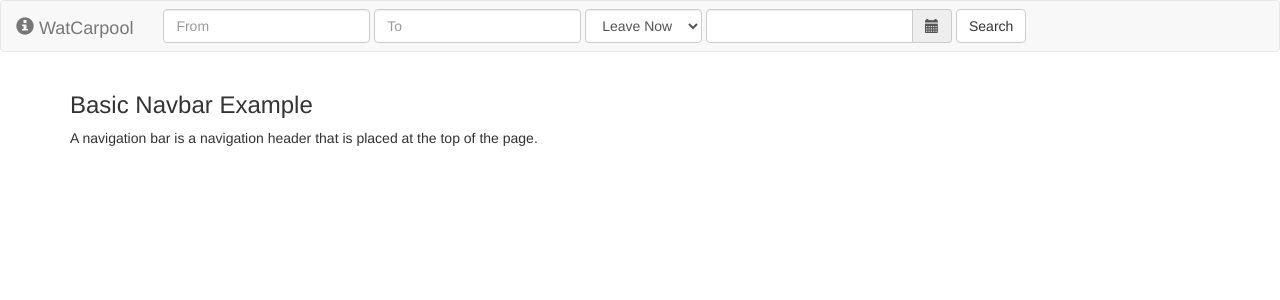
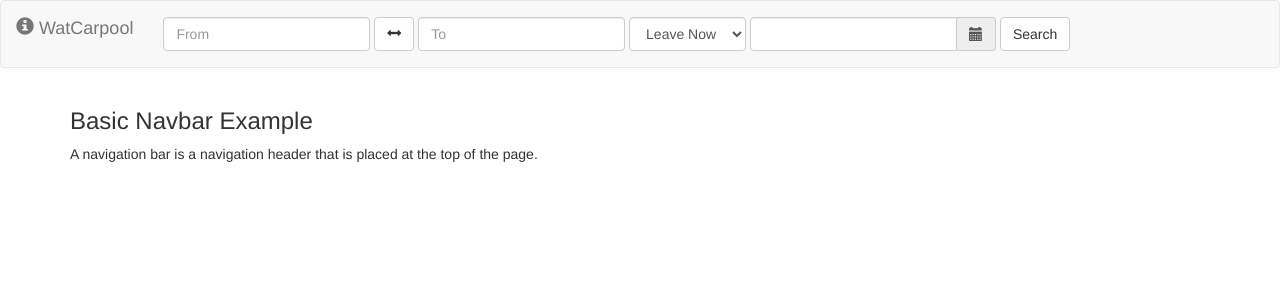
Before and after one commit to Haven-Lau/WatCarpool, a Flask app: page / in a window 1280 px wide. Shown: the top 300 px of the page. Run offline with Flask 2, Linux system fonts and the light colour scheme; some libraries are stand-ins or nearby versions.

Commit message:
Added reverse location function

```diff
--- a/app.py
+++ b/app.py
@@ -26,8 +26,12 @@ def index():
         cur = db.execute('SELECT * FROM post WHERE origin = \'%s\' AND destination = \'%s\'' % (from_loc, to_loc))
 
         data = cur.fetchall()
-        json_return = dict(zip(['id','origin','destination'], data[0]))
-        print json_return
+
+        json_return = {'result': []}
+
+        for x in data:
+            json_return['result'].append(dict(zip(['id','origin','destination'], x)))
+
         return json.dumps(json_return)
     return render_template('index.html')
 
@@ -67,4 +71,4 @@ def connect_db():
 
 
 if __name__ == '__main__':
-    app.run(port=8000)
+    app.run(debug=True,port=8000)
--- a/static/main.js
+++ b/static/main.js
@@ -1,12 +1,32 @@
 $(document).ready(function() {
     console.log('ready');
+
+    // Setup datatimepicker
 	$('#datetimepicker').datetimepicker({
-        defaultDate: moment()
+        defaultDate: moment(),
+        format: 'h:mm A ddd YYYY-MM-DD'
     });
+
+    // Not allowed to edit the content at the datatimepicker input field
+    $('#date-time').on('keydown', function() {
+        return false;
+    })
+
+    // Reverse location
+    $('#reverse-loc').on('click', function()  {
+        var from = $('input[id="from"]').val();
+        var to = $('input[id="to"]').val();
+        $('#from').val(to);
+        $('#to').val(from);
+    })
+
+    // Ajax call to get post results
     $('form').on('submit', function() {
-		var from = $('input[name="from"]').val();
-    	var to = $('input[name="to"]').val();
-    	console.log(from, to)
+		var from = $('input[id="from"]').val();
+    	var to = $('input[id="to"]').val();
+        var time = $('input[id="date-time"]').val();
+
+    	console.log('Getting data: ' + from + ' to ' + to + ' at ' + time)
 
     	$.ajax({
     		type: 'POST',
--- a/templates/index.html
+++ b/templates/index.html
@@ -1,7 +1,7 @@
 <!DOCTYPE html>
 <html lang="en">
     <head>
-        <title>WatCarPool</title>
+        <title>WatCarpool</title>
         <meta charset="utf-8">
         <meta name="viewport" content="width=device-width, initial-scale=1">
         <link rel="stylesheet" href="http://maxcdn.bootstrapcdn.com/bootstrap/3.3.6/css/bootstrap.min.css">
@@ -22,8 +22,9 @@
                 <ul class="nav navbar-nav">
                     <form class="navbar-form navbar-left" role="form" method="post" onsubmit="return false;">
                         <div class="form-group">
-                            <input type="text" class="form-control" placeholder="From" name="from" required>
-                            <input type="text" class="form-control" placeholder="To" name="to" required>
+                            <input type="text" class="form-control" placeholder="From" id="from" required>
+                            <button type="button" class="btn btn-default navbar-btn" id="reverse-loc"><span class="glyphicon glyphicon-resize-horizontal"></span></button>
+                            <input type="text" class="form-control" placeholder="To" id="to" required>
                             <div class="form-group">
                                 <select class="form-control">
                                     <option>Leave Now </option>
@@ -32,7 +33,7 @@
                                 </select>
                             </div>
                             <div class="input-group date" id="datetimepicker">
-                                <input type='text' class="form-control">
+                                <input type='text' class="form-control" id="date-time">
                                 <span class="input-group-addon">
                                 <span class="glyphicon glyphicon-calendar"></span>
                                 </span>
```
